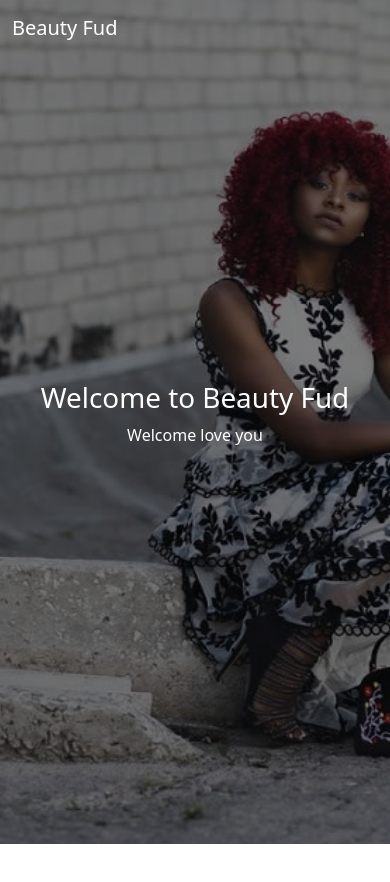
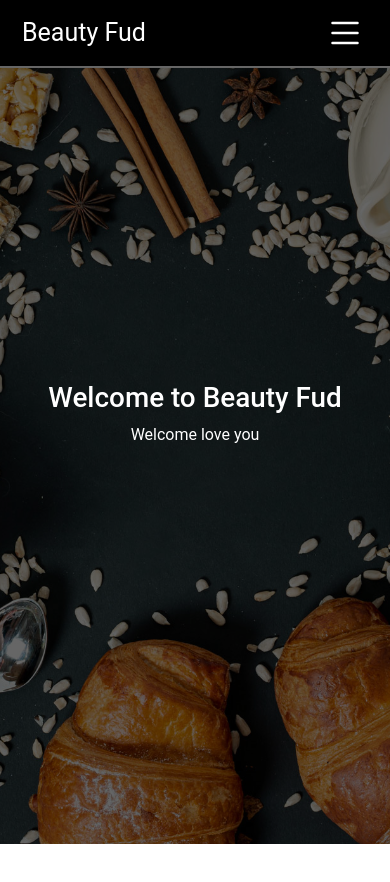
Before and after one commit to Godswillcode/Beauty-fud, a plain HTML site: page index.html in a window 390 px wide. Drawn offline with nearby package versions, Linux system fonts and the light colour scheme.

Commit message:
added nav-bg

```diff
--- a/index.html
+++ b/index.html
@@ -18,10 +18,11 @@
   </head>
   <body>
     <!-- Navbar -->
-      <nav class="navbar navbar-expand-lg sticky-top">
-        <div class="container">
+    <header class="hero">
+      <nav class="navbar navbar-expand-md fixed-top">
+        <div class="container-fluid-sm container-lg">
           <a class="navbar-brand text-white" href="#">Beauty Fud</a>
-          <button
+          <span
             class="navbar-toggler"
             type="button"
             data-bs-toggle="collapse"
@@ -30,8 +31,20 @@
             aria-expanded="false"
             aria-label="Toggle navigation"
           >
-            <span class="navbar-toggler-icon"></span>
-          </button>
+            <svg
+              xmlns="http://www.w3.org/2000/svg"
+              width="40"
+              height="40"
+              fill="#fff"
+              class="bi bi-list"
+              viewBox="0 0 16 16"
+            >
+              <path
+                fill-rule="evenodd"
+                d="M2.5 12a.5.5 0 0 1 .5-.5h10a.5.5 0 0 1 0 1H3a.5.5 0 0 1-.5-.5zm0-4a.5.5 0 0 1 .5-.5h10a.5.5 0 0 1 0 1H3a.5.5 0 0 1-.5-.5zm0-4a.5.5 0 0 1 .5-.5h10a.5.5 0 0 1 0 1H3a.5.5 0 0 1-.5-.5z"
+              />
+            </svg>
+          </span>
           <div class="collapse navbar-collapse" id="navbarSupportedContent">
             <ul class="navbar-nav ms-auto mb-2 mb-lg-0">
               <li class="nav-item">
@@ -53,19 +66,18 @@
           </div>
         </div>
       </nav>
-
-    <!-- Hero -->
       <div
-      class="hero d-flex justify-content-center align-items-center text-white text-center"
+        class="h-100 d-flex justify-content-center align-items-center text-white text-center"
       >
         <div>
           <h1>Welcome to Beauty Fud</h1>
           <p>Welcome love you</p>
         </div>
       </div>
+    </header>
+    <!-- Hero -->
 
     <div style="margin-top: 20em;"></div>
-
 
     <!-- JavaScript Bundle with Popper bootstrap -->
     <script
@@ -73,12 +85,12 @@
       integrity="sha384-JEW9xMcG8R+pH31jmWH6WWP0WintQrMb4s7ZOdauHnUtxwoG2vI5DkLtS3qm9Ekf"
       crossorigin="anonymous"
     ></script>
-<!--  -->
+    <!-- change bg onscroll -->
     <script>
       const header = document.querySelector(".navbar");
-        window.onscroll = function() {
+      window.onscroll = function () {
         var top = window.scrollY;
-          if (top >= 50) {
+        if (top >= 100) {
           header.classList.add("myActive");
         } else {
           header.classList.remove("myActive");
--- a/style.css
+++ b/style.css
@@ -1,10 +1,10 @@
-
-/* Default */
+/*== Default ==*/
 
 * {
   padding: 0;
   margin: 0;
   box-sizing: border-box;
+  font-family: "Roboto", sans-serif;
 }
 
 :root {
@@ -12,31 +12,73 @@
   --secondary: #666666;
 }
 
+/*=== Header ===*/
+.hero {
+  position: relative;
+  height: 100vh;
+  width: 100%;
+  background: rgba(0, 0, 0, 0.6) url("./assets/images/hero.jpg") no-repeat;
+  background-size: cover;
+  background-position: center center;
+  background-blend-mode: overlay;
+}
 
 /* === navbar ===*/
 .navbar {
   background: transparent !important;
   transition: all 0.5s;
+  border-bottom: 2px solid var(--secondary);
 }
 
+@media (max-width: 768px) {
+  .navbar {
+    background: #000 !important;
+    text-align: center !important;
+  }
+
+  .navbar-brand {
+    padding-left: 10px;
+}
+}
+
+.navbar-brand {
+    font-size: 25px !important;
+    font-size: 500 !important;
+    padding-left: 10px;
+}
 
 .navbar.myActive {
-      background: var(--primary) !important;
+  background: #000 !important;
   transition: all 0.5s;
 }
 
 .nav-link {
   color: #fff !important;
+  font-size: 17px;
+  font-weight: 400;
+  letter-spacing: 0.8px;
 }
 
+  @media(min-width: 769px) {
+    .nav-link::after {
+        content: "";
+        width: 0%;
+        height: 3px;
+        display: block;
+        background-color: var(--primary);
+        margin-top: 1px;
+        transition: all 0.3s;
+      }
 
-  /* Hero */
-  .hero {
-      height: 100vh;
+      .nav-link:hover::after,
+      .nav-link.active::after {
         width: 100%;
-      background: rgba(0, 0, 0, 0.5) url('./assets/images/2.jpg') no-repeat;
-      background-size: cover;
-      background-position: center center;
-      background-blend-mode: overlay;
-      margin-top: -56px;
+        transition: all 0.3s;
       }
+  }
+
+@media(max-width: 768px) {
+    .nav-link:hover, .nav-link.active {
+        color: var(--primary) !important;
+    }
+}
```
Also changed, not shown: assets/images/hero.jpg (added). Lines whose indentation alone changed are shown as unchanged.
